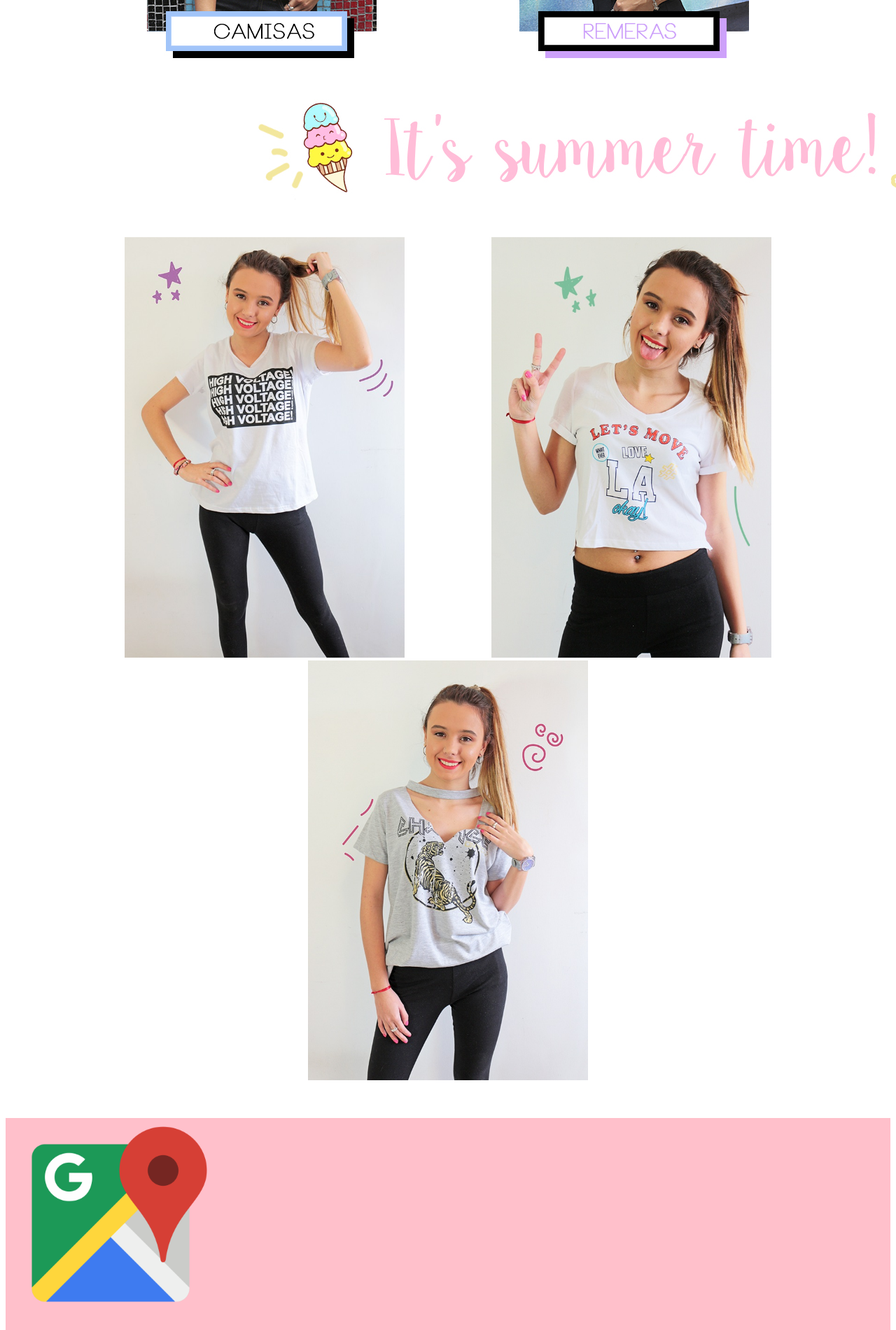
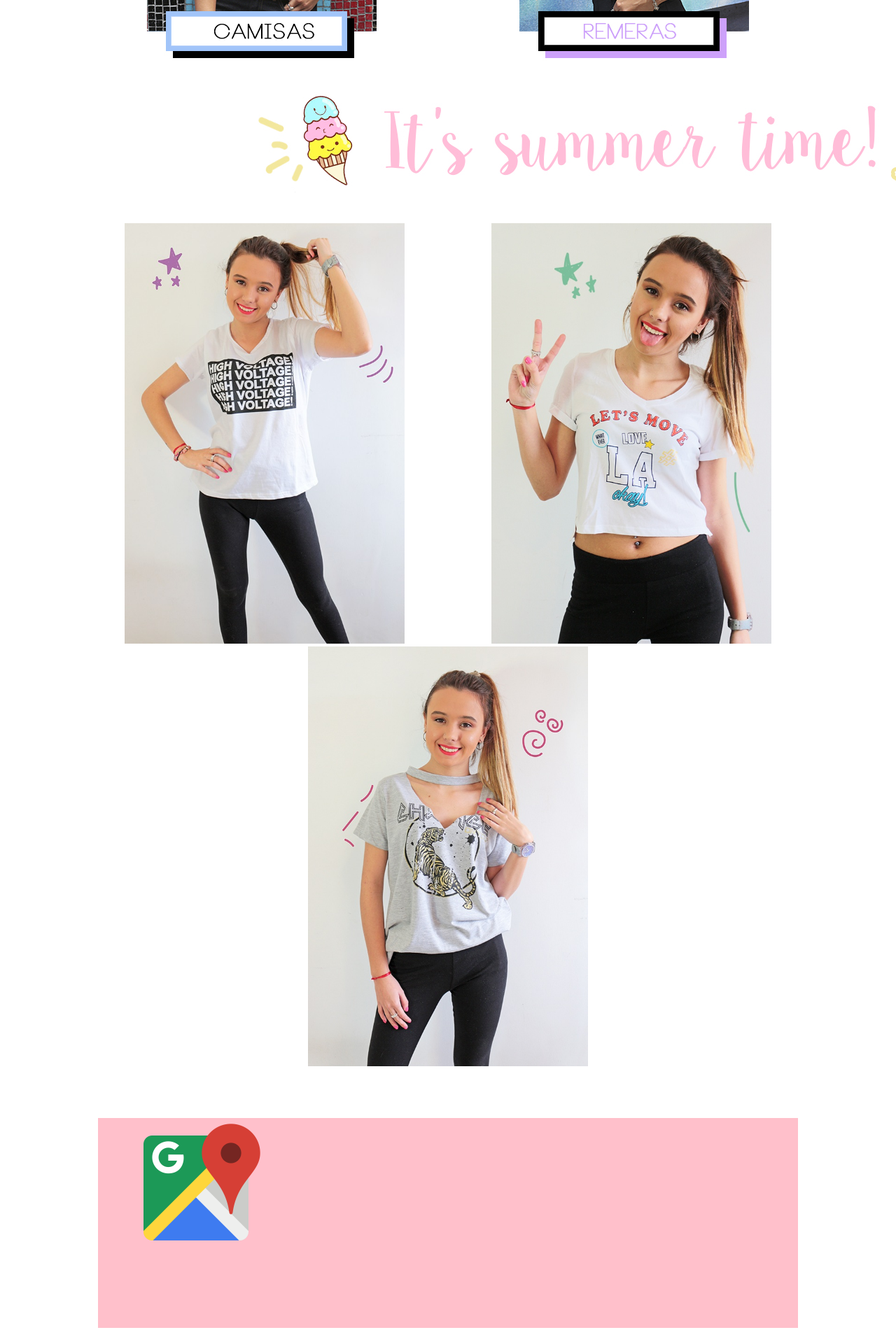
Before and after one commit to mbelen/Ada-1, a plain HTML site: page modulo2/display-home/html/index.html in a window 1280 px wide. Shown: the part 680-2581 px from the top of the page at 70% size. Drawn offline with Linux system fonts and the light colour scheme.

Commit message:
home terminada

```diff
--- a/modulo2/display-home/css/style.css
+++ b/modulo2/display-home/css/style.css
@@ -24,11 +24,19 @@ h1{
 	margin-top: 20px;
 }
 a{
+/*	box-sizing: border-box; el padding y border de ese elemento no incrementan su ancho */
 	text-decoration: none;
 	background: black;
 	color: #fff;
 	padding: 2px 50px;
 	margin-left: 50px;
+}
+.home{
+	margin-left: 0px;
+}
+.container{
+	width: auto;
+	margin: auto;
 }
 section.mainBaner{
 	text-align: center;
@@ -41,11 +49,10 @@ section.mainBaner{
 }
 .baner2{
 	display: inline-block;
-	padding: 0px;
-	margin: 0px;
 }
 .bannerCarrousel{
-	margin: 50px 0px;
+	text-align: center;
+	margin: 40px 0px;
 }
 .categorias{
 	text-align: center;
@@ -59,9 +66,15 @@ section.mainBaner{
 	margin: 0px 60px;
 }
 footer{
+	max-width: 1000px;
+	height: 300px;
 	background: pink;
-	margin-top: 50px;
+	margin: auto;
 }
 footer img{
-	height: 300px;
+	height: 200px;
+	margin: auto;
 }
+figure{
+	margin-top: 70px;
+}
--- a/modulo2/display-home/html/index.html
+++ b/modulo2/display-home/html/index.html
@@ -12,11 +12,12 @@
 		<img class="logo2" src="../img/logo.png">
 	</header>
 	<nav class="navBar">
-		<a href="">HOME</a>
+		<a class="home" href="">HOME</a>
 		<a href="">REMERAS</a>
 		<a href="">CAMISAS</a>
 		<a href="">BUZOS</a>
 	</nav>
+	<div class="container">
 		<section class="mainBaner">
 			<div class="baner1">
 				<img src="../img/camisas.jpg">
@@ -34,7 +35,10 @@
 			<img class="tamano" src="../img/catPantalones.jpg">
 		</section>
 		<footer>
+			<figure>
 				<img src="../img/maps.png">
+			</figure>
 		</footer>
+	</div>
 </body>
 </html>
```
Lines whose indentation alone changed are shown as unchanged.
